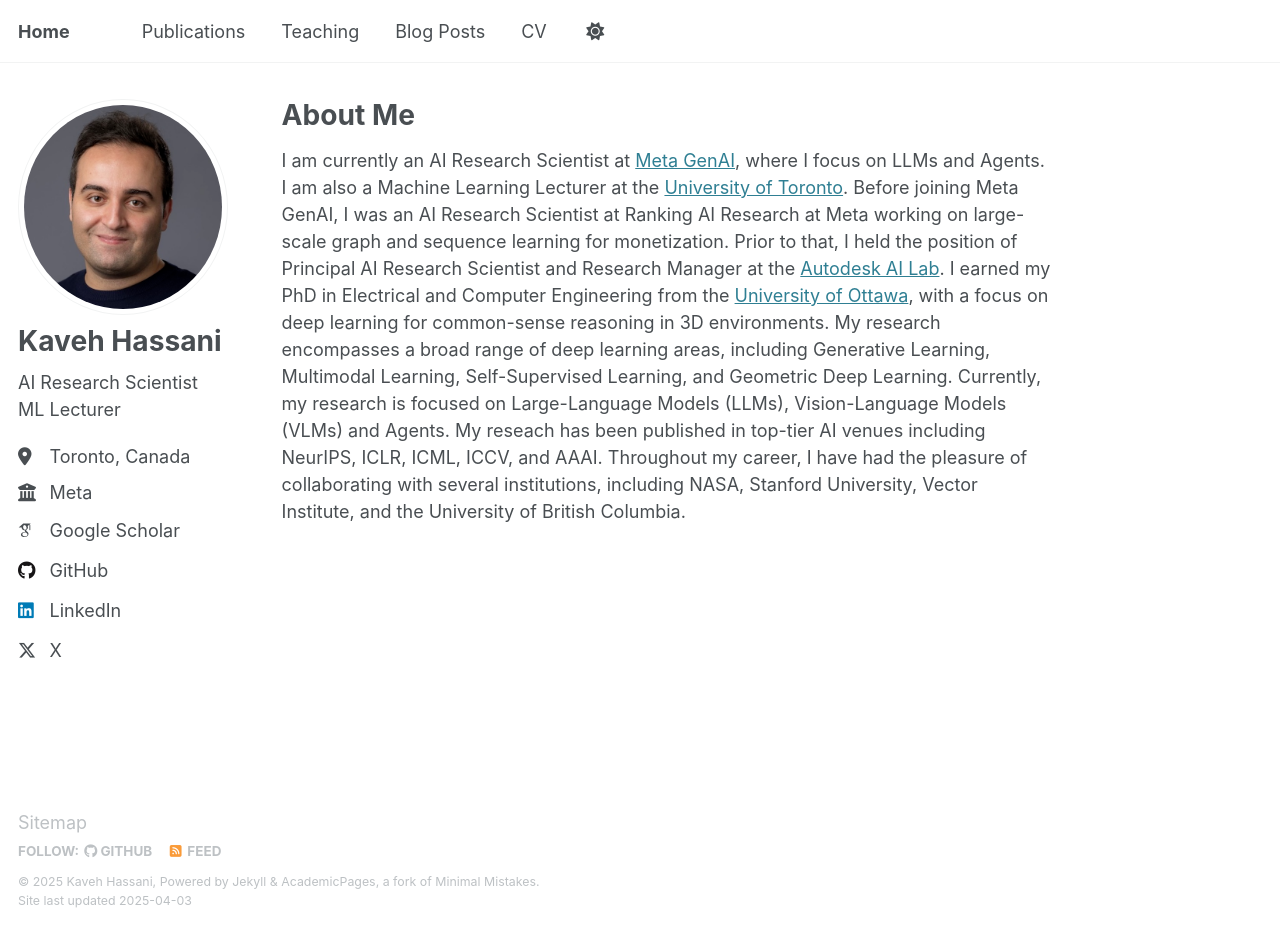
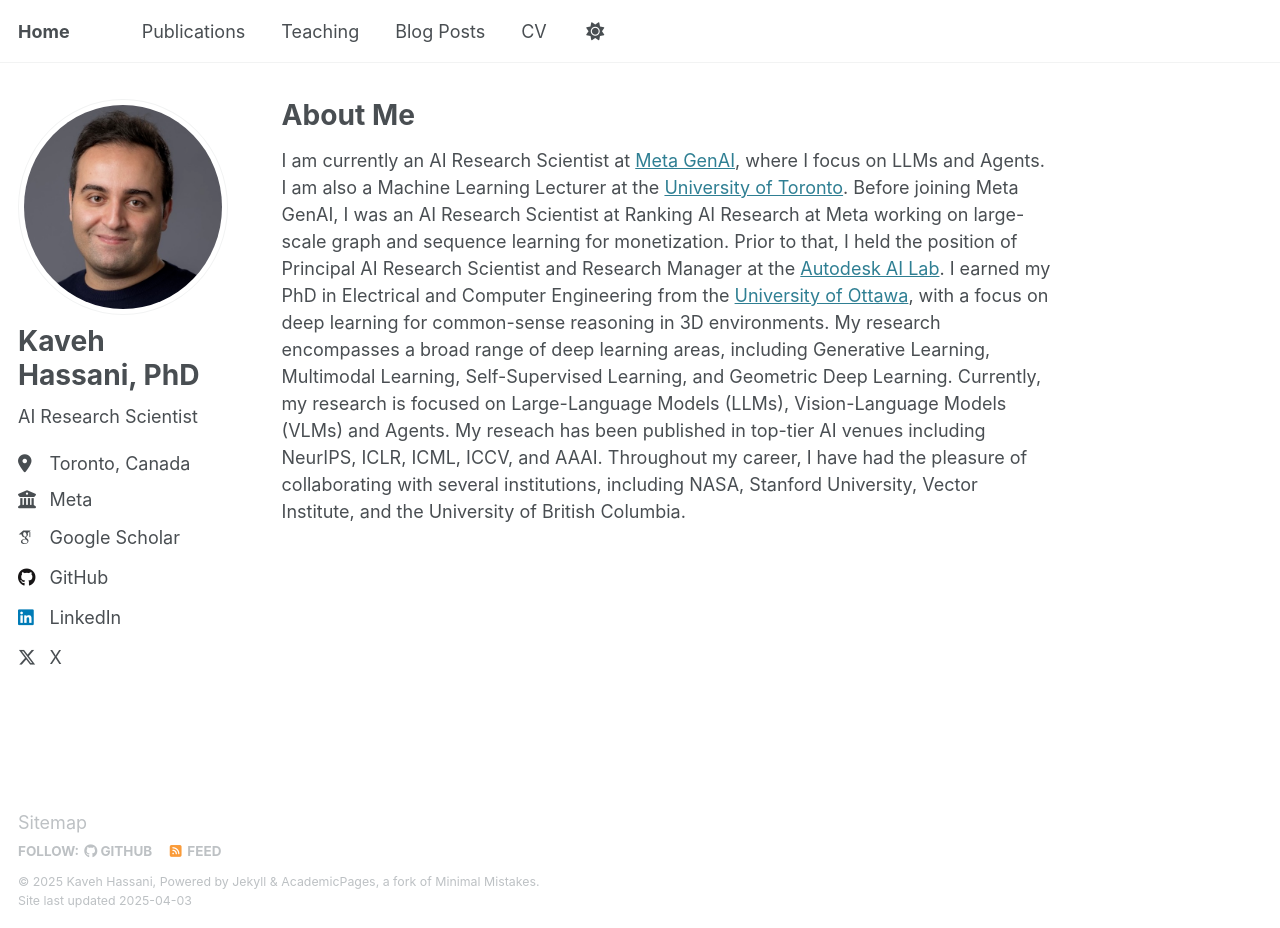
Before and after one commit to kavehhassani/kavehhassani.github.io, a Jekyll site: the page built from _pages/about.md, in a window 1280 px wide and 928 px high. Built offline with Jekyll 4.4.1, drawn with Linux system fonts in a browser that asks for light colours; some web fonts are replaced.

Commit message:
Update _config.yml

```diff
--- a/_config.yml
+++ b/_config.yml
@@ -23,9 +23,9 @@ repository               : "kavehhassani/kavehhassani.github.io"
 author:
   # Biographic information
   avatar           : "profile.png"
-  name             : "Kaveh Hassani"
+  name             : "Kaveh Hassani, PhD"
   pronouns         : # example: "she/her"
-  bio              : "AI Research Scientist <br> ML Lecturer"
+  bio              : "AI Research Scientist"
   location         : "Toronto, Canada"
   employer         : "Meta"
   uri              : # URL
```
